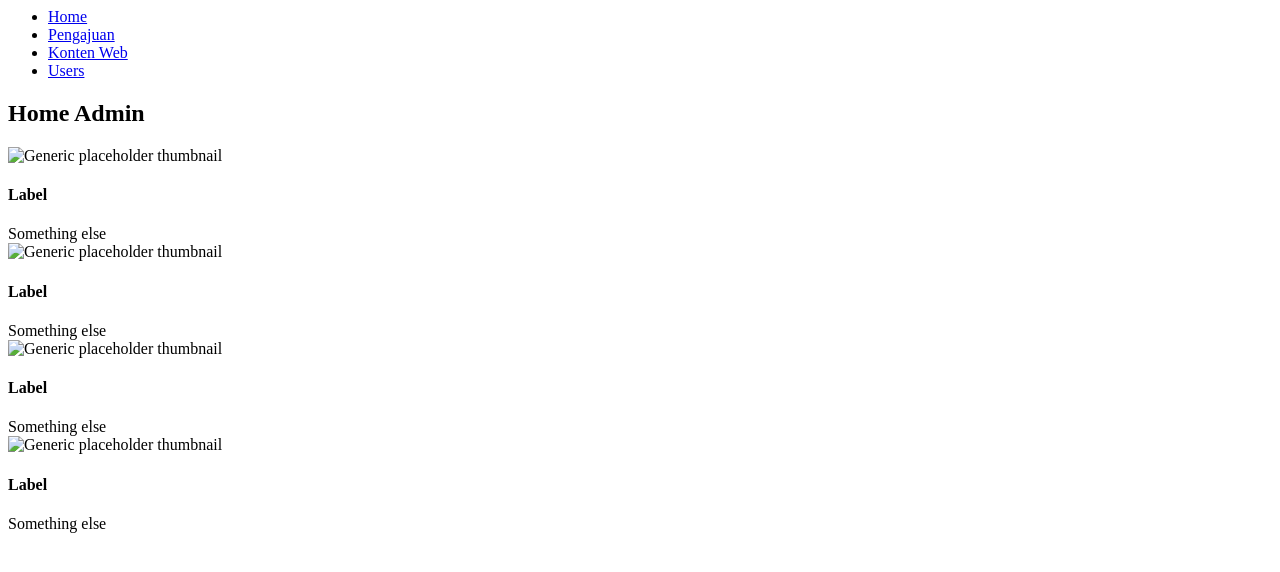
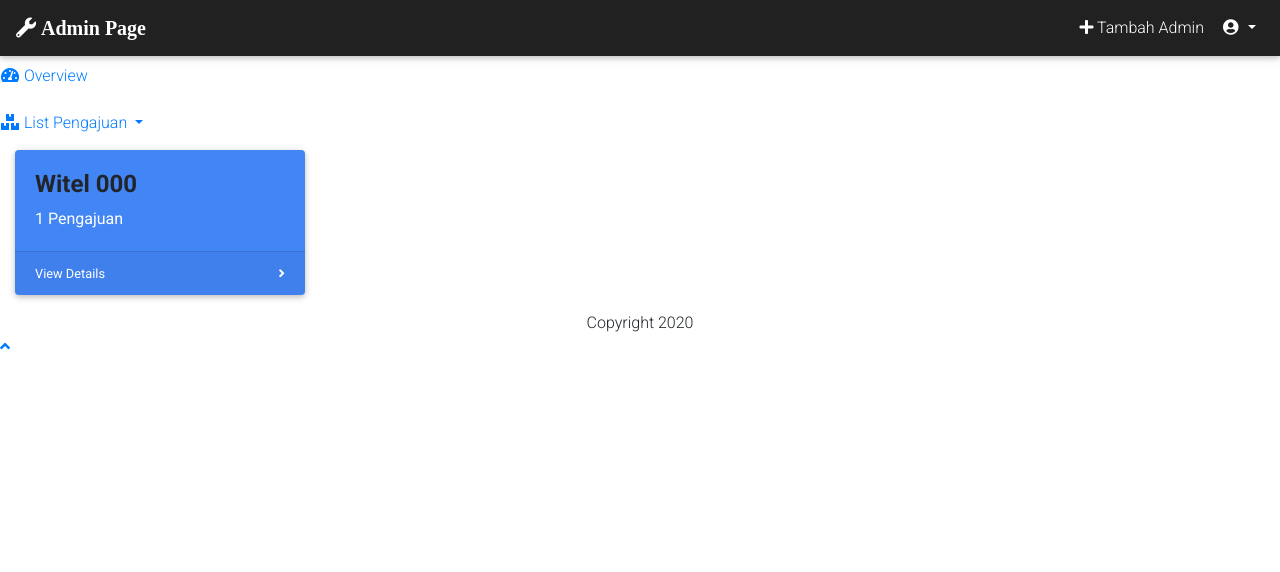
Before and after one commit to mnadlan98/ICT, a CodeIgniter app: the page made by application/views/admin/index.php in a window 1280 px wide. Shown: the top 572 px of the page. Run offline with CodeIgniter, Linux system fonts and the light colour scheme; tables that the repository leaves empty or names only in its code hold one stand-in row (values such as "Sample post"); the template is opened without the code that fills it: most values are stand-ins (such as "Sample title", 1, 10 or a date in 2020); data that the repository does not hold is empty; some libraries are stand-ins or nearby versions.

Commit message:
view admin

```diff
--- /dev/null
+++ b/application/views/admin/_partials/footer.php
@@ -0,0 +1,8 @@
+<!-- Sticky Footer -->
+<footer class="sticky-footer">
+  <div class="container my-auto">
+    <div class="copyright text-center my-auto">
+      <span>Copyright 2020</span>
+    </div>
+  </div>
+</footer>
--- /dev/null
+++ b/application/views/admin/_partials/head.php
@@ -0,0 +1,22 @@
+<meta charset="utf-8">
+<meta http-equiv="X-UA-Compatible" content="IE=edge">
+<meta name="viewport" content="width=device-width, initial-scale=1.0, shrink-to-fit=no">
+
+<title><?php echo SITE_NAME .": ". ucfirst($this->uri->segment(1)) ." - ". ucfirst($this->uri->segment(2)) ?></title>
+
+<!-- Bootstrap core CSS-->
+<link rel="stylesheet" href="https://maxcdn.bootstrapcdn.com/bootstrap/4.5.0/css/bootstrap.min.css">
+<script src="https://ajax.googleapis.com/ajax/libs/jquery/3.5.1/jquery.min.js"></script>
+<script src="https://cdnjs.cloudflare.com/ajax/libs/popper.js/1.16.0/umd/popper.min.js"></script>
+<script src="https://maxcdn.bootstrapcdn.com/bootstrap/4.5.0/js/bootstrap.min.js"></script>
+
+<!-- Custom fonts FontAwesome-->
+<link rel="stylesheet" href="https://use.fontawesome.com/releases/v5.8.1/css/all.css">
+
+<!-- Datatables CSS-->
+<link rel="stylesheet" type="text/css" href="https://cdn.datatables.net/v/dt/dt-1.10.21/datatables.min.css"/>
+
+<script type="text/javascript" src="https://cdn.datatables.net/v/dt/dt-1.10.21/datatables.min.js"></script>
+
+<!-- SB-Admin CSS-->
+<link href="<?php echo base_url('css/sb-admin.css') ?>" rel="stylesheet">
--- /dev/null
+++ b/application/views/admin/_partials/js.php
@@ -0,0 +1,15 @@
+<!-- Bootstrap core JavaScript-->
+<script src="<?php echo base_url('assets/jquery/jquery.min.js') ?>"></script>
+<script src="<?php echo base_url('assets/bootstrap/js/bootstrap.bundle.min.js') ?>"></script>
+
+<!-- Core plugin JavaScript-->
+<script src="<?php echo base_url('assets/jquery-easing/jquery.easing.min.js') ?>"></script>
+<!-- Page level plugin JavaScript-->
+<script src="<?php echo base_url('assets/chart.js/Chart.min.js') ?>"></script>
+<script src="<?php echo base_url('assets/datatables/jquery.dataTables.js') ?>"></script>
+<script src="<?php echo base_url('assets/datatables/dataTables.bootstrap4.js') ?>"></script>
+<!-- Custom scripts for all pages-->
+<script src="<?php echo base_url('js/sb-admin.min.js') ?>"></script>
+<!-- Demo scripts for this page-->
+<script src="<?php echo base_url('js/demo/datatables-demo.js') ?>"></script>
+<script src="<?php echo base_url('js/demo/chart-area-demo.js') ?>"></script>
--- /dev/null
+++ b/application/views/admin/_partials/modal.php
@@ -0,0 +1,38 @@
+<!-- Logout Modal-->
+<div class="modal fade" id="logoutModal" tabindex="-1" role="dialog" aria-labelledby="exampleModalLabel" aria-hidden="true">
+  <div class="modal-dialog" role="document">
+    <div class="modal-content">
+      <div class="modal-header">
+        <h5 class="modal-title" id="exampleModalLabel">Ready to Leave?</h5>
+        <button class="close" type="button" data-dismiss="modal" aria-label="Close">
+          <span aria-hidden="true">×</span>
+        </button>
+      </div>
+      <div class="modal-body">Select "Logout" below if you are ready to end your current session.</div>
+      <div class="modal-footer">
+        <button class="btn btn-secondary" type="button" data-dismiss="modal">Cancel</button>
+        <a class="btn btn-primary" href="login.html">Logout</a>
+      </div>
+    </div>
+  </div>
+</div>
+
+
+<!-- Logout Delete Confirmation-->
+<div class="modal fade" id="deleteModal" tabindex="-1" role="dialog" aria-labelledby="exampleModalLabel" aria-hidden="true">
+  <div class="modal-dialog" role="document">
+    <div class="modal-content">
+      <div class="modal-header">
+        <h5 class="modal-title" id="exampleModalLabel">Are you sure?</h5>
+        <button class="close" type="button" data-dismiss="modal" aria-label="Close">
+          <span aria-hidden="true">×</span>
+        </button>
+      </div>
+      <div class="modal-body">Data yang dihapus tidak akan bisa dikembalikan.</div>
+      <div class="modal-footer">
+        <button class="btn btn-secondary" type="button" data-dismiss="modal">Cancel</button>
+        <a id="btn-delete" class="btn btn-danger" href="#">Delete</a>
+      </div>
+    </div>
+  </div>
+</div>
--- /dev/null
+++ b/application/views/admin/_partials/navbar.php
@@ -0,0 +1,102 @@
+<!-- Bootstrap core CSS-->
+<link rel="stylesheet" href="https://maxcdn.bootstrapcdn.com/bootstrap/4.5.0/css/bootstrap.min.css">
+
+
+<!-- Custom fonts FontAwesome-->
+<link rel="stylesheet" href="https://use.fontawesome.com/releases/v5.8.1/css/all.css">
+
+<!-- Datatables CSS-->
+<link rel="stylesheet" type="text/css" href="https://cdn.datatables.net/v/dt/dt-1.10.21/datatables.min.css"/>
+
+<script type="text/javascript" src="https://cdn.datatables.net/v/dt/dt-1.10.21/datatables.min.js"></script>
+
+<!-- SB-Admin CSS-->
+<link href="<?php echo base_url('css/sb-admin.css') ?>" rel="stylesheet">
+<!-- Google Fonts -->
+<link rel="stylesheet" href="https://fonts.googleapis.com/css?family=Roboto:300,400,500,700&display=swap">
+
+<!-- Material Design Bootstrap -->
+<link href="https://cdnjs.cloudflare.com/ajax/libs/mdbootstrap/4.19.1/css/mdb.min.css" rel="stylesheet">
+
+<!-- JQuery -->
+<script type="text/javascript" src="https://cdnjs.cloudflare.com/ajax/libs/jquery/3.5.1/jquery.min.js"></script>
+<!-- Bootstrap tooltips -->
+<script type="text/javascript" src="https://cdnjs.cloudflare.com/ajax/libs/popper.js/1.14.4/umd/popper.min.js"></script>
+<!-- Bootstrap core JavaScript -->
+<script type="text/javascript" src="https://cdnjs.cloudflare.com/ajax/libs/twitter-bootstrap/4.5.0/js/bootstrap.min.js"></script>
+<!-- MDB core JavaScript -->
+<script type="text/javascript" src="https://cdnjs.cloudflare.com/ajax/libs/mdbootstrap/4.19.1/js/mdb.min.js"></script>
+
+<nav class="navbar navbar-expand navbar-dark bg-dark static-top">
+
+    <a class="navbar-brand mr-1 fa fa-wrench" href="#"> Admin Page</a>
+
+
+
+    <form class="d-none d-md-inline-block form-inline ml-auto mr-0 mr-md-3 my-2 my-md-0">
+
+    </form>
+
+    <!-- Navbar -->
+    <ul class="navbar-nav ml-auto ml-md-0">
+        <li class="nav-item dropdown no-arrow">
+            <a class="nav-link" href="#" data-toggle="modal" data-target="#modalRegisterForm">
+                <i class="fa fa-plus"></i> Tambah Admin
+            </a>
+        </li>
+
+        <li class="nav-item dropdown no-arrow">
+            <a class="nav-link dropdown-toggle" href="#" id="userDropdown" role="button" data-toggle="dropdown" aria-haspopup="true"
+                aria-expanded="false">
+                <i class="fas fa-user-circle fa-fw"></i> <?= $this->session->userdata("admin")['username'] ?>
+            </a>
+            <div class="dropdown-menu dropdown-menu-right" aria-labelledby="userDropdown">
+                <a class="dropdown-item" href="<?php echo site_url()."admin/login/logout"?>">Logout</a>
+            </div>
+        </li>
+    </ul>
+    <div class="modal fade" id="modalRegisterForm" tabindex="-1" role="dialog" aria-labelledby="myModalLabel"
+  aria-hidden="true">
+  <div class="modal-dialog" role="document">
+    <div class="modal-content">
+      <div class="modal-header text-center">
+        <h4 class="modal-title w-100 font-weight-bold">Sign up</h4>
+        <button type="button" class="close" data-dismiss="modal" aria-label="Close">
+          <span aria-hidden="true">&times;</span>
+        </button>
+      </div>
+      <div class="modal-body mx-3">
+        <div class="md-form mb-5">
+          <i class="fas fa-user prefix grey-text"></i>
+          <input type="text" id="orangeForm-name" class="form-control validate">
+          <label data-error="wrong" data-success="right" for="orangeForm-name">Username</label>
+        </div>
+        <div class="md-form mb-5">
+          <i class="fas fa-user prefix grey-text"></i>
+          <select class="form-control validate" id="orangeForm-name" >
+          <option selected>Witel</option>
+          <option>Witel Bandung</option>
+          <option>Witel Bandung Barat</option>
+          <option>Witel Cirebon</option>
+          <option>Witel Karawang</option>
+          <option>Witel Sukabumi</option>
+          <option>Witel Tasikmalaya</option>
+
+        <div class="md-form mb-4">
+          <i class="fas fa-lock prefix grey-text"></i>
+          <input type="password" id="orangeForm-pass" class="form-control validate">
+          <label data-error="wrong" data-success="right" for="orangeForm-pass">Password</label>
+        </div>
+
+
+
+      </div>
+      <div class="modal-footer d-flex justify-content-center">
+        <button class="btn btn-deep-orange">Sign up</button>
+      </div>
+    </div>
+  </div>
+</div>
+
+
+</nav>
--- /dev/null
+++ b/application/views/admin/_partials/scrolltop.php
@@ -0,0 +1,4 @@
+<!-- Scroll to Top Button-->
+<a class="scroll-to-top rounded" href="#page-top">
+	<i class="fas fa-angle-up"></i>
+</a>
--- /dev/null
+++ b/application/views/admin/_partials/sidebar.php
@@ -0,0 +1,39 @@
+<!-- Sidebar -->
+<ul class="sidebar navbar-nav">
+    <li class="nav-item <?php echo $this->uri->segment(2) == '' ? 'active': '' ?>">
+        <a class="nav-link" href="<?php echo site_url('admin/Overview') ?>">
+            <i class="fas fa-fw fa-tachometer-alt"></i>
+            <span>Overview</span>
+        </a>
+    </li>
+    <li class="nav-item dropdown">
+        <a class="nav-link dropdown-toggle" href="#" id="pagesDropdown" role="button" data-toggle="dropdown" aria-haspopup="true"
+            aria-expanded="false">
+            <i class="fas fa-fw fa-boxes"></i>
+            <span>List Pengajuan</span>
+        </a>
+        <?php if ($this->session->userdata("admin")['level']==1): ?>
+            <div class="dropdown-menu" aria-labelledby="pagesDropdown">
+                <a class="dropdown-item" href="<?php echo site_url('admin/Pengajuan/Witel/1') ?>">Witel BANDUNG</a>
+                <a class="dropdown-item" href="<?php echo site_url('admin/Pengajuan/Witel/2') ?>">Witel BANDUNG BARAT</a>
+                <a class="dropdown-item" href="<?php echo site_url('admin/Pengajuan/Witel/3') ?>">Witel CIREBON</a>
+                <a class="dropdown-item" href="<?php echo site_url('admin/Pengajuan/Witel/4') ?>">Witel KARAWANG</a>
+                <a class="dropdown-item" href="<?php echo site_url('admin/Pengajuan/Witel/5') ?>">Witel SUKABUMI</a>
+                <a class="dropdown-item" href="<?php echo site_url('admin/Pengajuan/Witel/6') ?>">Witel TASIKMALAYA</a>
+            </div>
+        </li>
+            <li class="nav-item">
+                <a class="nav-link" href="#">
+                    <i class="fas fa-fw fa-users"></i>
+                    <span>Konten Web</span></a>
+            </li>
+        <?php else: ?>
+            <?php foreach ($pengajuan as $p): ?>
+                <div class="dropdown-menu" aria-labelledby="pagesDropdown">
+                <a class="dropdown-item" href="<?php echo site_url('admin/Pengajuan/Witel/4'.$p->id_witel) ?>">Witel <?php echo $p->nama_witel ?></a>
+        </li>
+            <?php break;?>
+            <?php endforeach; ?>
+        <?php endif ?>
+
+</ul>
--- a/application/views/admin/index.php
+++ b/application/views/admin/index.php
@@ -1,46 +1,80 @@
+<!DOCTYPE html>
+<html lang="en">
+<head>
+  <?php $this->load->view("admin/_partials/head.php") ?>
+</head>
+<body id="page-top">
+
+<?php $this->load->view("admin/_partials/navbar.php") ?>
+
+<div id="wrapper">
+
+  <?php $this->load->view("admin/_partials/sidebar.php") ?>
+
+  <div id="content-wrapper">
+
     <div class="container-fluid">
+
+    <!-- Icon Cards-->
+    <?php if ($this->session->userdata("admin")['level']==1): ?>
       <div class="row">
-          <aside>
-              <div class="col-sm-3 col-md-2 sidebar">
-                <ul class="nav nav-sidebar">
-                  <li ><a href="#"><i class="fa fa-home fa-lg"></i> Home</a></li>
-                  <li><a href="#"><i class="fa fa-archive fa-lg"></i> Pengajuan</a></li>
-                  <li><a href="#"><i class="fa fa-th-list fa-lg"></i> Konten Web</a></li>
-                  <li><a href="#"><i class="fa fa-users fa-lg"></i> Users</a></li>
-                </ul>
-              </div>
-          </aside>
-          <section id="konten">
-            <div class="col-sm-9 col-sm-offset-3 col-md-10 col-md-offset-2 main">
-              <h1 class="page-header">Home Admin</h1>
-              <div class="row placeholders">
-                <div class="col-xs-6 col-sm-3 placeholder">
-                  <img data-src="holder.js/200x200/auto/sky" class="img-responsive" alt="Generic placeholder thumbnail">
-                  <h4>Label</h4>
-                  <span class="text-muted">Something else</span>
-                </div>
-                <div class="col-xs-6 col-sm-3 placeholder">
-                  <img data-src="holder.js/200x200/auto/vine" class="img-responsive" alt="Generic placeholder thumbnail">
-                  <h4>Label</h4>
-                  <span class="text-muted">Something else</span>
-                </div>
-                <div class="col-xs-6 col-sm-3 placeholder">
-                  <img data-src="holder.js/200x200/auto/sky" class="img-responsive" alt="Generic placeholder thumbnail">
-                  <h4>Label</h4>
-                  <span class="text-muted">Something else</span>
-                </div>
-                <div class="col-xs-6 col-sm-3 placeholder">
-                  <img data-src="holder.js/200x200/auto/vine" class="img-responsive" alt="Generic placeholder thumbnail">
-                  <h4>Label</h4>
-                  <span class="text-muted">Something else</span>
-                </div>
-              </div>
-            </div>
-          </section>
+      <?php for($x = 0; $x <= 5; $x++) { ?>
+      <div class="col-xl-3 col-sm-6 mb-3">
+      <div class="card text-white bg-primary o-hidden h-100">
+        <div class="card-body">
+        <h4 class="text-body font-weight-bold">Witel <?php echo $nama[$x]['nama_witel'] ?></h2>
+        <div class="mr-5"><?php echo $count[$x] ?> Pengajuan</div>
+        </div>
+        <a class="card-footer text-white clearfix small z-1" href="#">
+        <span class="float-left">View Details</span>
+        <span class="float-right">
+          <i class="fas fa-angle-right"></i>
+        </span>
+        </a>
       </div>
+      </div>
+
+      <?php } ?>
+    <?php else: ?>
+      <div class="row">
+      <?php foreach ($pengajuan as $p): ?>
+      <div class="col-xl-3 col-sm-6 mb-3">
+      <div class="card text-white bg-primary o-hidden h-100">
+        <div class="card-body">
+        <h4 class="text-body font-weight-bold">Witel <?php echo $p->nama_witel ?></h2>
+        <div class="mr-5"><?php echo $count?> Pengajuan</div>
+        </div>
+        <a class="card-footer text-white clearfix small z-1" href="#">
+        <span class="float-left">View Details</span>
+        <span class="float-right">
+          <i class="fas fa-angle-right"></i>
+        </span>
+        </a>
+      </div>
+      </div>
+      <?php break;?>
+      <?php endforeach; ?>
+
+    <?php endif ?>
+
+
     </div>
-    <script src="../bootstrap/js/jquery.js"></script>
-    <script src="../bootstrap/js/bootstrap.min.js"></script>
-    <script src="../bootstrap/js/holder.js"></script>
-  </body>
+    </div>
+    <!-- /.container-fluid -->
+
+    <!-- Sticky Footer -->
+    <?php $this->load->view("admin/_partials/footer.php") ?>
+
+  </div>
+  <!-- /.content-wrapper -->
+
+</div>
+<!-- /#wrapper -->
+
+
+<?php $this->load->view("admin/_partials/scrolltop.php") ?>
+<?php $this->load->view("admin/_partials/modal.php") ?>
+<?php $this->load->view("admin/_partials/js.php") ?>
+
+</body>
 </html>
```
Also changed, not shown: application/views/admin/_partials/breadcrumb.php (added, +18 -0 lines), application/views/admin/head.php (added, +34 -0 lines), application/views/admin/list.php (added, +112 -0 lines), application/views/admin/login.php (added, +47 -0 lines).
